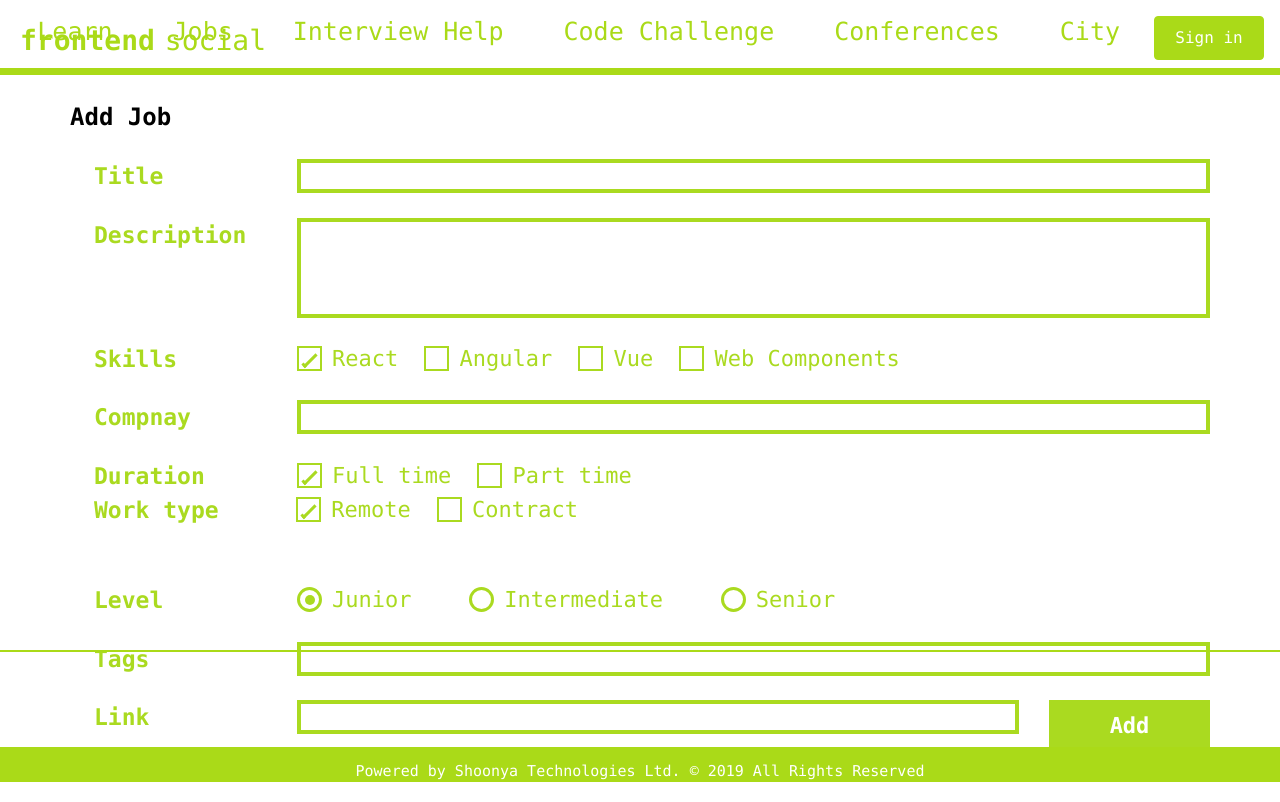
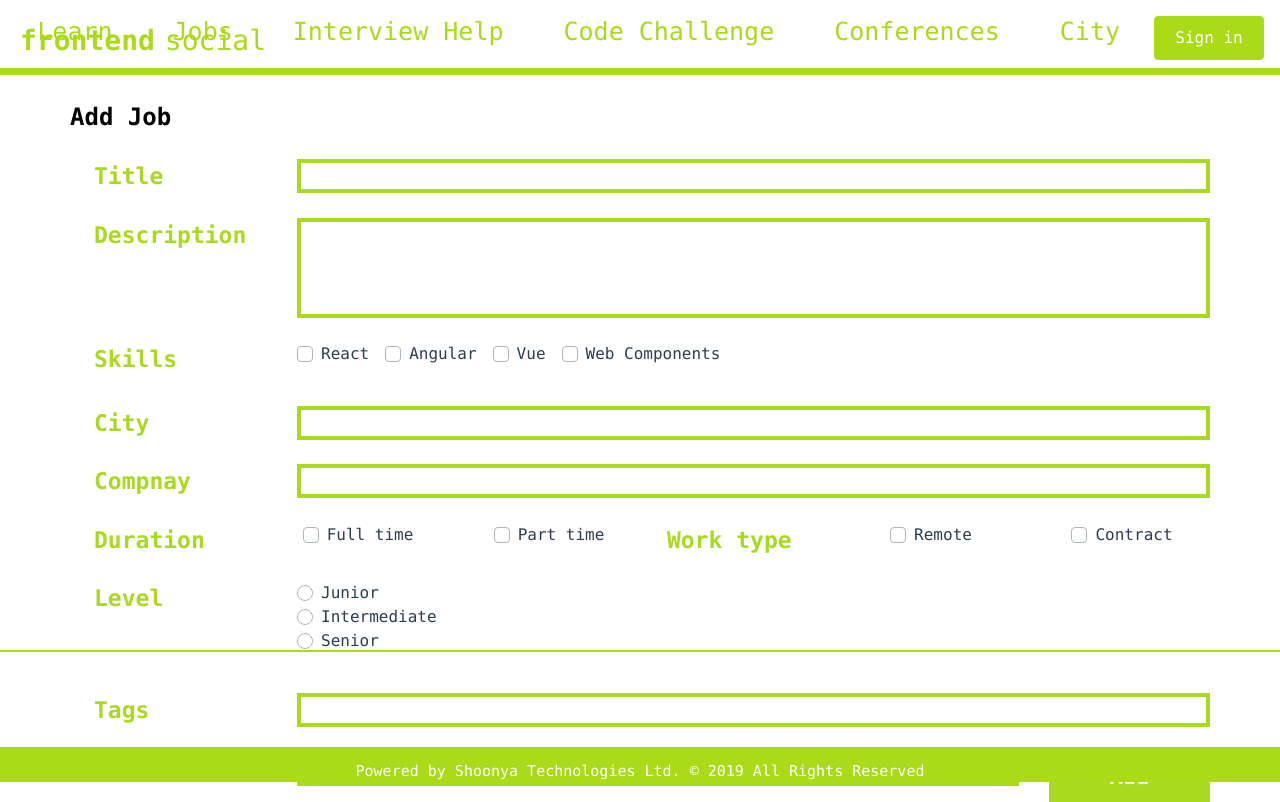
Before and after one commit to shoonyatech/frontend.social.old, a Vue app: page /jobs/add in a window 1280 px wide. Built offline with nearby package versions, Linux system fonts and the light colour scheme.

Commit message:
binding with backend for add jobs done

```diff
--- a/package.json
+++ b/package.json
@@ -13,11 +13,13 @@
     "format": "./node_modules/.bin/prettier src/**"
   },
   "dependencies": {
+    "axios": "^0.18.0",
     "bootstrap": "^4.3.1",
     "bootstrap-vue": "^2.0.0-rc.19",
     "element-ui": "^2.5.4",
     "express": "^4.16.4",
     "vue": "^2.6.10",
+    "vue-axios": "^2.1.4",
     "vue-class-component": "^6.0.0",
     "vue-property-decorator": "^7.0.0",
     "vue-router": "^3.0.1",
--- a/src/main.ts
+++ b/src/main.ts
@@ -7,6 +7,10 @@ import App from "./App.vue";
 import router from "./router";
 import store from "./store";
 import BootstrapVue from 'bootstrap-vue';
+// import axios from 'axios'
+// import VueAxios from 'vue-axios'
+
+// Vue.use(VueAxios, axios)
 
 Vue.use(BootstrapVue)
 
--- /dev/null
+++ b/src/services/Api.js
@@ -0,0 +1,7 @@
+import axios from 'axios'
+
+export default() =>{
+    return axios.create({
+      baseURL: `https://frontend-social-api.herokuapp.com/`
+    })
+  }
--- /dev/null
+++ b/src/services/Request.js
@@ -0,0 +1,12 @@
+import Api from '@/services/Api'
+
+export default {
+ postData(page, data){debugger
+
+    return Api().post(page, data)
+  },
+  getData(page, data){
+
+    return Api().get(page, data)
+  },
+}
--- a/src/views/Addjobs.vue
+++ b/src/views/Addjobs.vue
@@ -4,23 +4,24 @@
             Add Job
         </div>
         <div class="ml-4">
+          <form id="AddJobsForm" @submit.prevent="processForm">
             <div class="row title mt-4">
                 <div class="col-md-2 addJobTitlesDiv"><span class="addJobTitles">Title</span></div>
                 <div class="col-md-10 " style="padding-left: 27px !important">
-                    <input class="inputDiv">
+                    <input class="inputDiv" v-model="title">
                 </div>
             </div>
 
             <div class="row description mt-4">
                 <div class="col-md-2 addJobTitlesDiv"><span class="addJobTitles">Description</span></div>
                 <div class="col-md-10 " style="padding-left: 27px !important">
-                    <input class="inputDiv" style="height: 100px;">
+                    <input class="inputDiv" style="height: 100px;" v-model="description">
                 </div>
             </div>
 
             <div class="row skills mt-4">
                 <div class="col-md-2 addJobTitlesDiv"><span class="addJobTitles">Skills</span></div>
-                <div class=" " style="padding-left: 27px !important">
+                <!-- <div class=" " style="padding-left: 27px !important">
                     <label class="contain">React
                       <input type="checkbox" checked="checked">
                       <span class="checkmark"></span>
@@ -37,40 +38,76 @@
                       <input type="checkbox">
                       <span class="checkmark"></span>
                     </label>
+                </div> -->
+
+                <div class=" " style="padding-left: 27px !important">
+                  <b-form-group>
+                    <b-form-checkbox-group id="skillscheckbox" v-model="selectedSkils" :options="options" name="flavour-1">
+
+                    </b-form-checkbox-group>
+                  </b-form-group>
+
+                  <!-- <div>Selected: <strong>{{ selected }}</strong></div> -->
+                </div>
+            </div>
+
+            <div class="row city mt-4">
+                <div class="col-md-2 addJobTitlesDiv"><span class="addJobTitles">City</span></div>
+                <div class="col-md-10 " style="padding-left: 27px !important">
+                    <input class="inputDiv" v-model="city">
                 </div>
             </div>
 
             <div class="row compnay mt-4">
                 <div class="col-md-2 addJobTitlesDiv"><span class="addJobTitles">Compnay</span></div>
                 <div class="col-md-10 " style="padding-left: 27px !important">
-                    <input class="inputDiv">
+                    <input class="inputDiv" v-model="compnay">
                 </div>
             </div>
 
             <div class="row durationWorktype mt-4">
                 <div class="col-md-2 addJobTitlesDiv"><span class="addJobTitles">Duration</span></div>
-                <div class="" style="padding-left: 27px !important">
-                    <label class="contain">Full time
+                <div class="col-md-4">
+                    <!-- <label class="contain">Full time
                       <input type="checkbox" checked="checked">
                       <span class="checkmark"></span>
                     </label>
                     <label class="contain">Part time
                       <input type="checkbox">
                       <span class="checkmark"></span>
-                    </label>
+                    </label> -->
+                  <div class="row">
+                    <b-form-checkbox class="col-md-6" id="fulltime" v-model="fulltimestatus" name="fulltimestatus" value="true" unchecked-value="false">
+                      Full time
+                    </b-form-checkbox>
+
+                    <b-form-checkbox class="col-md-6" id="parttime" v-model="parttimestatus" name="parttimestatus" value="true" unchecked-value="false">
+                      Part time
+                    </b-form-checkbox>
+                  </div>
+                  <!-- <div>State: <strong>{{ fulltimestatus }}</strong></div> -->
                 </div>
                 <div class="col-md-6">
                     <div class="row">
                         <div class="col-md-4 addJobTitlesDiv"><span class="addJobTitles">Work type</span></div>
-                        <div class="col-md-7">
-                            <label class="contain">Remote
+                        <div class="col-md-8">
+                            <!-- <label class="contain">Remote
                                 <input type="checkbox" checked="checked">
                                 <span class="checkmark"></span>
                             </label>
                             <label class="contain">Contract
                                 <input type="checkbox">
                                 <span class="checkmark"></span>
-                            </label>
+                            </label> -->
+                            <div class="row">
+                              <b-form-checkbox class="col-md-6" id="remote" v-model="remotestatus" name="remotestatus" value="true" unchecked-value="false">
+                                Remote
+                              </b-form-checkbox>
+
+                              <b-form-checkbox class="col-md-6" id="Contract" v-model="Contractstatus" name="Contractstatus" value="true" unchecked-value="false">
+                                Contract
+                              </b-form-checkbox>
+                            </div>
                         </div>
                     </div>
                 </div>
@@ -79,25 +116,27 @@
             <div class="row level mt-4">
                 <div class="col-md-2 addJobTitlesDiv"><span class="addJobTitles">Level</span></div>
                   <div class="col-md-10">
-                    <div class="row" style="padding-left: 27px !important">
-                    <div class="">
-                        <label class="containR">Junior
-                  <input type="radio" checked="checked" name="radio">
-                  <span class="checkmarkR"></span>
-                </label>
-                    </div>
-                <div class="col-md-4">
-                    <label class="containR">Intermediate
+                      <div class="" style="padding-left: 27px !important">
+                        <b-form-group class= "row">
+                          <!-- <div class="col-md-4"> -->
+                            <b-form-radio class="col-md-4" v-model="selectedlevels" name="some-radios" value=1>Junior</b-form-radio>
+                          <!-- </div> -->
+                          <!-- <div class="col-md-4"> -->
+                              <!-- <label class="containR">Intermediate
                                 <input type="radio" name="radio">
                                 <span class="checkmarkR"></span>
-                </label>
-                </div>
-                <div class=:col-md-4>
-                    <label class="containR">Senior
+                              </label> -->
+                            <b-form-radio class="col-md-4" v-model="selectedlevels" name="some-radios" value=2>Intermediate</b-form-radio>
+                          <!-- </div> -->
+                          <!-- <div class="col-md-4"> -->
+                              <!-- <label class="containR">Senior
                                 <input type="radio" name="radio">
                                 <span class="checkmarkR"></span>
-                </label>
-                </div>
+                              </label> -->
+                            <b-form-radio class="col-md-4" v-model="selectedlevels" name="some-radios" value=3>Senior</b-form-radio>
+                          <!-- </div> -->
+                      </b-form-group>
+                      <!-- <div class="mt-3">Selected: <strong>{{ selectedlevels }}</strong></div> -->
                   </div>
                 </div>
             </div>
@@ -105,22 +144,64 @@
             <div class="row tags mt-4">
                 <div class="col-md-2 addJobTitlesDiv"><span class="addJobTitles">Tags</span></div>
                 <div class="col-md-10 " style="padding-left: 27px !important">
-                    <input class="inputDiv">
+                    <input class="inputDiv" v-model="tags">
                 </div>
             </div>
 
             <div class="row link mt-4">
                 <div class="col-md-2 addJobTitlesDiv"><span class="addJobTitles">Link</span></div>
                 <div class="col-md-8 " style="padding-left: 27px !important">
-                    <input class="inputDiv">
+                    <input class="inputDiv" v-model="link">
                 </div>
                 <div class="col-md-2">
-                    <button class="AddButton">Add</button>
+                    <button class="AddButton" type="submit">Add</button>
                 </div>
             </div>
+          </form>
         </div>
     </div>
 </template>
+
+
+<script>
+import Request from '@/services/Request'
+export default {
+  data() {
+    return {
+      title: '', description: '', city: '', compnay: '', tags: '', link: '',
+      selectedSkils: [], // Must be an array reference!
+        options: [
+          { text: 'React', value: 'React' },
+          { text: 'Angular', value: 'Angular' },
+          { text: 'Vue', value: 'Vue' },
+          { text: 'Web Components', value: 'WebComponents' }
+        ],
+        fulltimestatus: false, parttimestatus: false, remotestatus: false, Contractstatus: false,
+        selectedlevels: ''
+    }
+  },
+  methods: {
+    processForm(){
+      debugger
+      var payload = {
+        "title": this.title, "description": this.description,    "skils": this.selectedSkils, "company": this.compnay,
+        "city": this.city,   "isFullTime" : this.fulltimestatus, "isPartTime" : this.parttimestatus,
+        "isRemote" : this.remotestatus, "isPermenant" : true,    "isContract" : this.Contractstatus,
+        "level": this.selectedlevels,   "tags": this.tags.split(','), "link": this.link
+      }
+      Request.postData('job', payload).then((response)=>{
+        if(response.status === 200){
+          alert('job added successfully!')
+        }
+        }).catch((error)=>{
+          if(error.response.status == 500){
+          }
+        })
+    }
+
+  },
+}
+</script>
 
 <style scoped>
 
@@ -304,4 +385,10 @@
     font-size: 22px;
     border: 1px solid transparent;
 }
+
+input{
+  padding-left: 1rem !important;
+  color: #2a2626
+}
+
 </style>
```
Also changed, not shown: 1 other file (tests, documents, lock files or other folders). Lines whose indentation alone changed are shown as unchanged.
